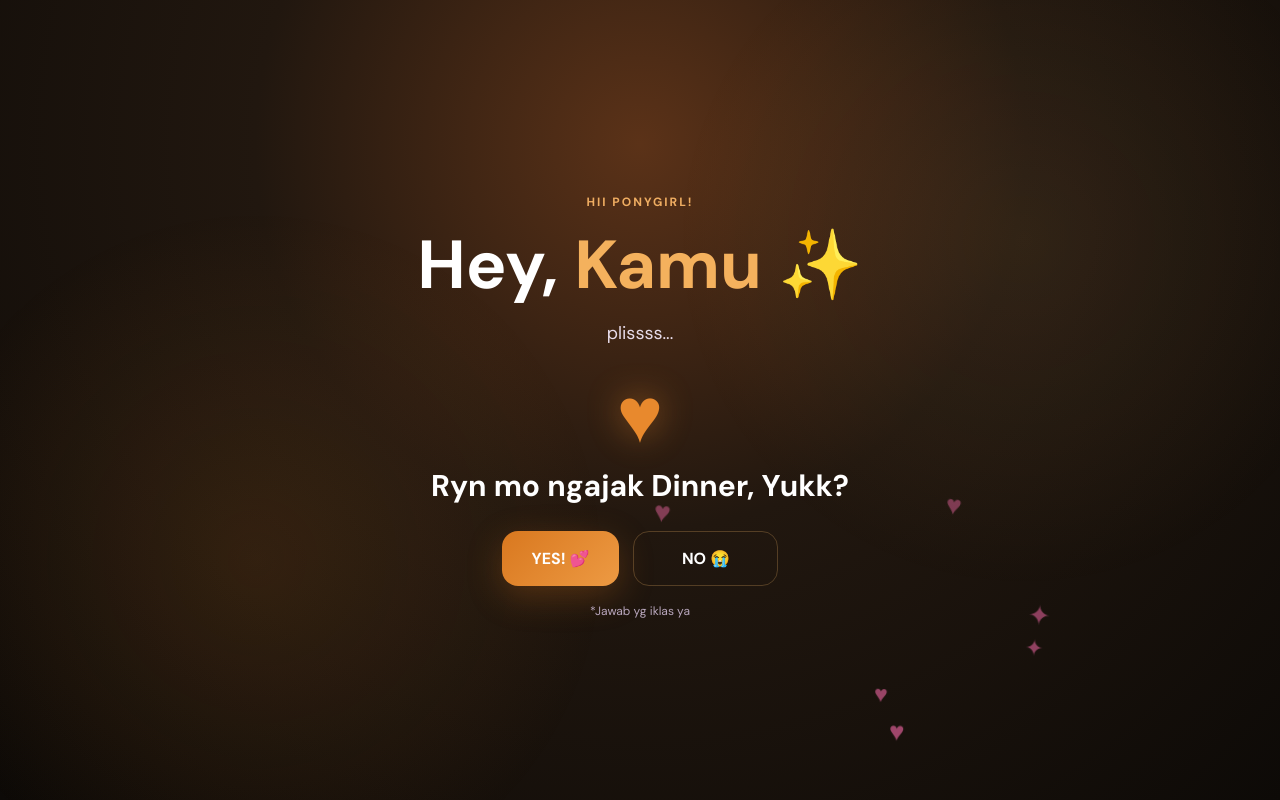
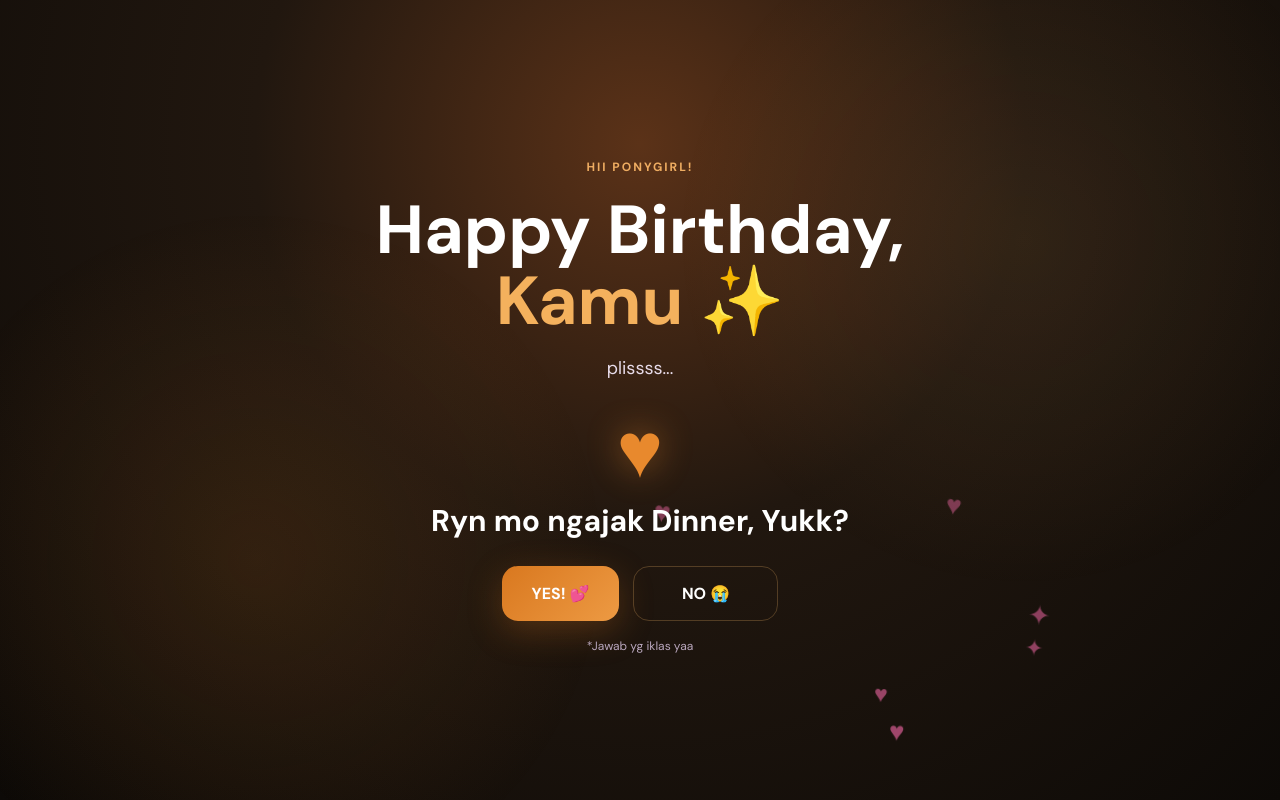
Before and after one commit to ryanherdyantobdg/birthday-agnes, a plain HTML site: page index.html in a window 1280 px wide. Drawn offline with Linux system fonts and the light colour scheme.

Commit message:
Update index.html

```diff
--- a/index.html
+++ b/index.html
@@ -16,7 +16,7 @@
 
     <section class="screen active" id="screen-1">
       <div class="eyebrow">Hii Ponygirl!</div>
-      <h1>Hey, <span data-name>Happy Birthday AL!</span> ✨</h1>
+      <h1>Happy Birthday, <span data-name>Happy Birthday AL!</span> ✨</h1>
       <p class="lead">plissss...</p>
       <div class="heart-big">♥</div>
       <h2>Ryn mo ngajak Dinner, Yukk? </h2>
@@ -24,7 +24,7 @@
         <button class="btn yes" onclick="goTo(2)">YES! 💕</button>
         <button class="btn no" id="noBtn">NO 😭</button>
       </div>
-      <p class="tiny">*Jawab yg iklas ya</p>
+      <p class="tiny">*Jawab yg iklas yaa</p>
     </section>
 
     <section class="screen" id="screen-2">
```
